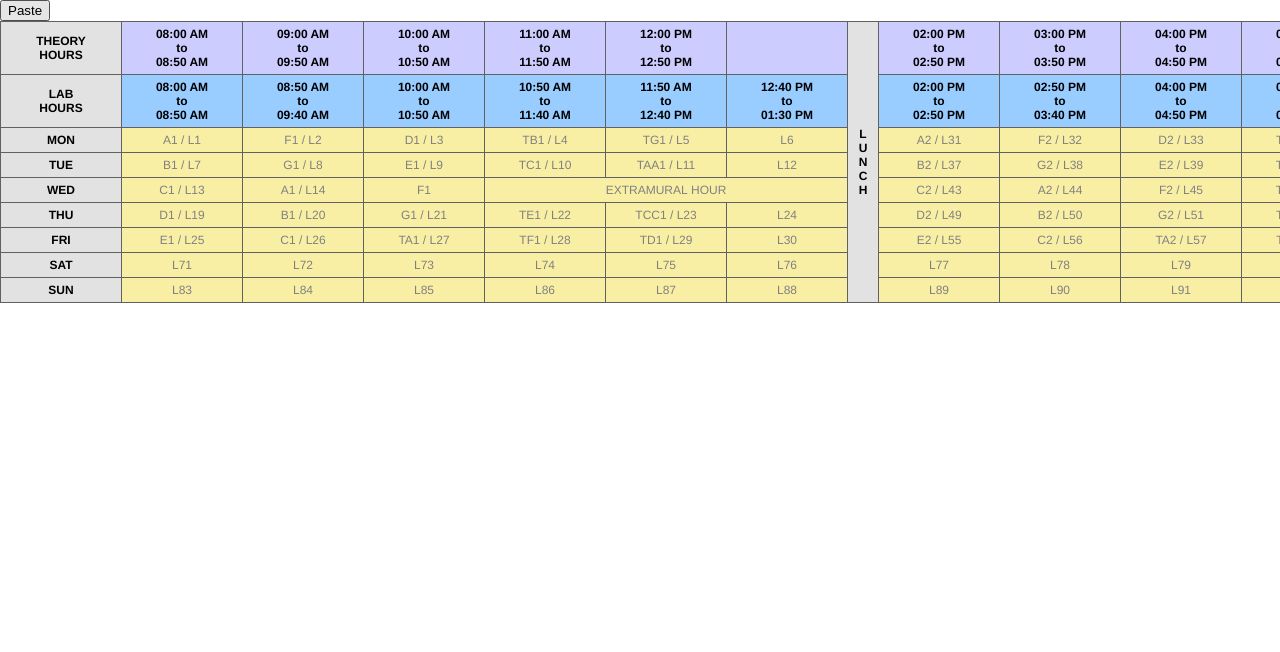
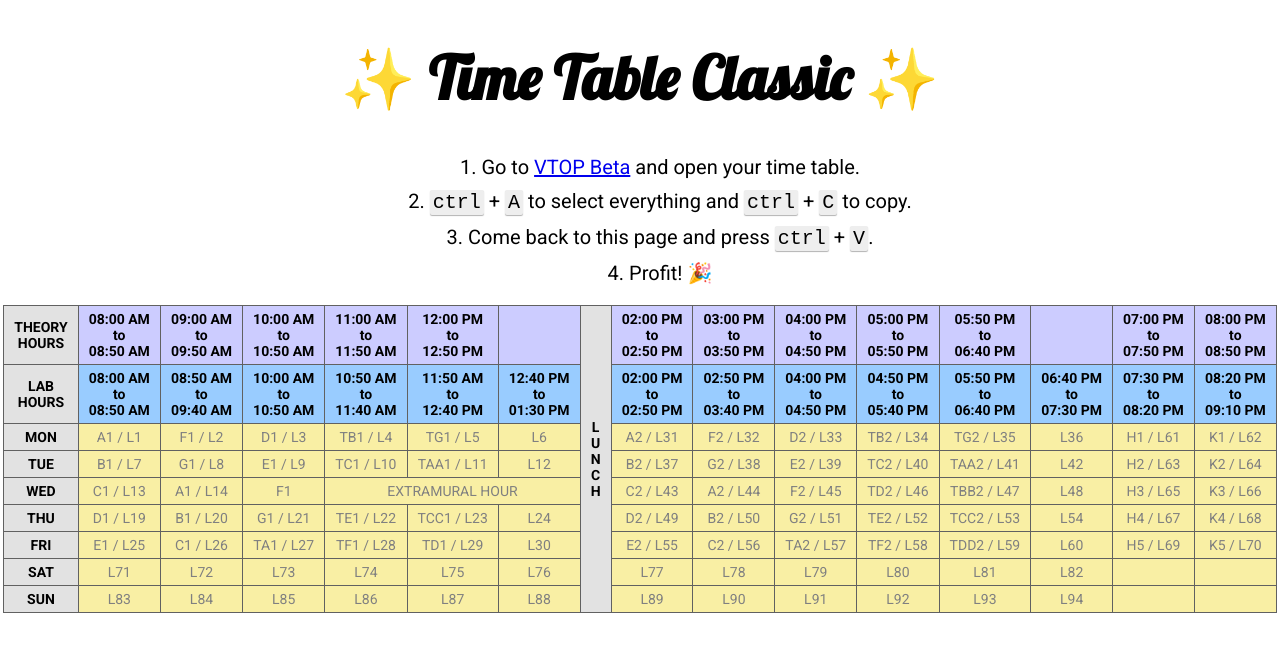
Before and after one commit to runofthemillgeek/vit-tt-classic, a website: page index.html in a window 1280 px wide. Drawn offline with Linux system fonts and the light colour scheme.

Commit message:
:lipstick: Updated content and styles

```diff
--- a/index.html
+++ b/index.html
@@ -6,13 +6,20 @@
     <meta name="viewport" content="width=device-width, initial-scale=1.0">
     <meta http-equiv="X-UA-Compatible" content="ie=edge">
     <link rel="stylesheet" href="styles.css">
+    <link href="https://fonts.googleapis.com/css?family=Lobster|Roboto:400,700" rel="stylesheet">
     <title>Revert TT</title>
 </head>
 
 <body>
     <div class="container">
-        <div class="paste-btn-block">
-            <button type="button" class="paste-btn-block__btn">Paste</button>
+        <div class="overview">
+            <h1>✨ Time Table Classic ✨</h1>
+            <ol>
+                <li>Go to <a href="https://vtopbeta.vit.ac.in">VTOP Beta</a> and open your time table.</li>
+                <li><kbd>ctrl</kbd> + <kbd>A</kbd> to select everything and <kbd>ctrl</kbd> + <kbd>C</kbd> to copy.</li>
+                <li>Come back to this page and press <kbd>ctrl</kbd> + <kbd>V</kbd>.</li>
+                <li>Profit! 🎉</li>
+            </ol>
         </div>
         <div class="paste-area">
             <table class="table table-bordered">
--- a/styles.css
+++ b/styles.css
@@ -9,21 +9,55 @@ html {
 
 body {
     font-size: 1.6rem;
-    font-family: 'Helvetica', 'Arial', sans-serif;
+    font-family: 'Roboto', 'Helvetica', 'Arial', sans-serif;
+}
+
+h1 {
+    font-family: 'Lobster', fantasy, sans-serif;
+}
+
+.container {
+    margin: 0 auto;
+}
+
+.overview {
+    text-align: center;
+    font-size: 2rem;
+}
+
+.overview h1 {
+    font-size: 3em;
+}
+
+kbd {
+    display: inline-block;
+    background: #eee;
+    box-shadow: 0px 1px 1px rgba(0, 0, 0, 0.3);
+    padding: 1px 3px;
+    border-radius: 2px;
+}
+
+.overview ol {
+    list-style-position: inside;
+}
+
+.overview li + li {
+    margin-top: 10px;
 }
 
 .paste-area {
-    overflow-x: scroll;
-    font-size: 1.2rem;
+    overflow-x: auto;
+    font-size: 1.4rem;
 }
 
 .paste-area table {
     border-collapse: collapse;
     text-align: center;
+    margin: 0 auto;
 }
 
 .paste-area table td {
-    min-width: 100px;
+    min-width: 30px;
     padding: 5px 10px;
 }
 
@@ -72,5 +106,5 @@ body {
 }
 
 .paste-area td div {
-  font-size: 1.1rem;
+  font-size: 0.8em;
 }
```
